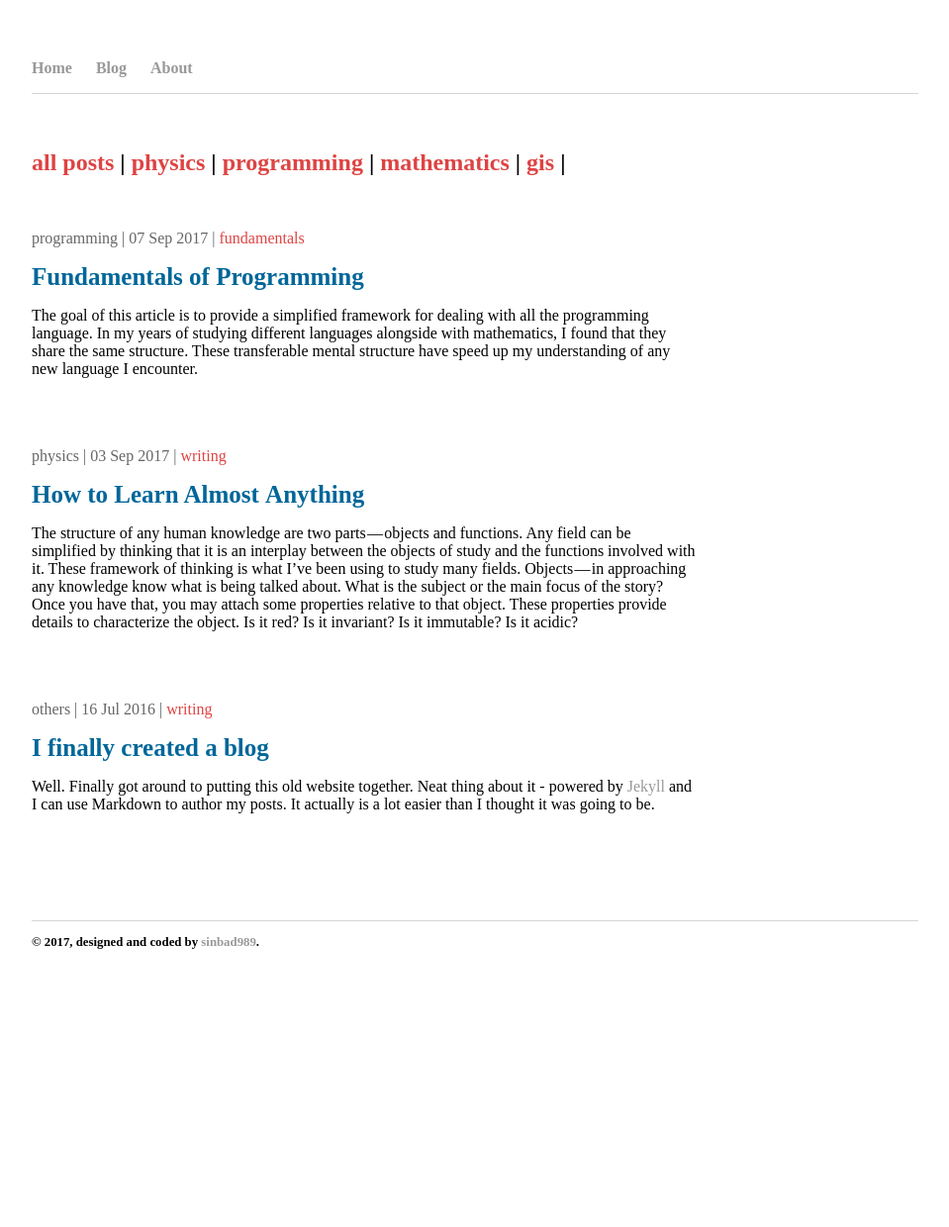
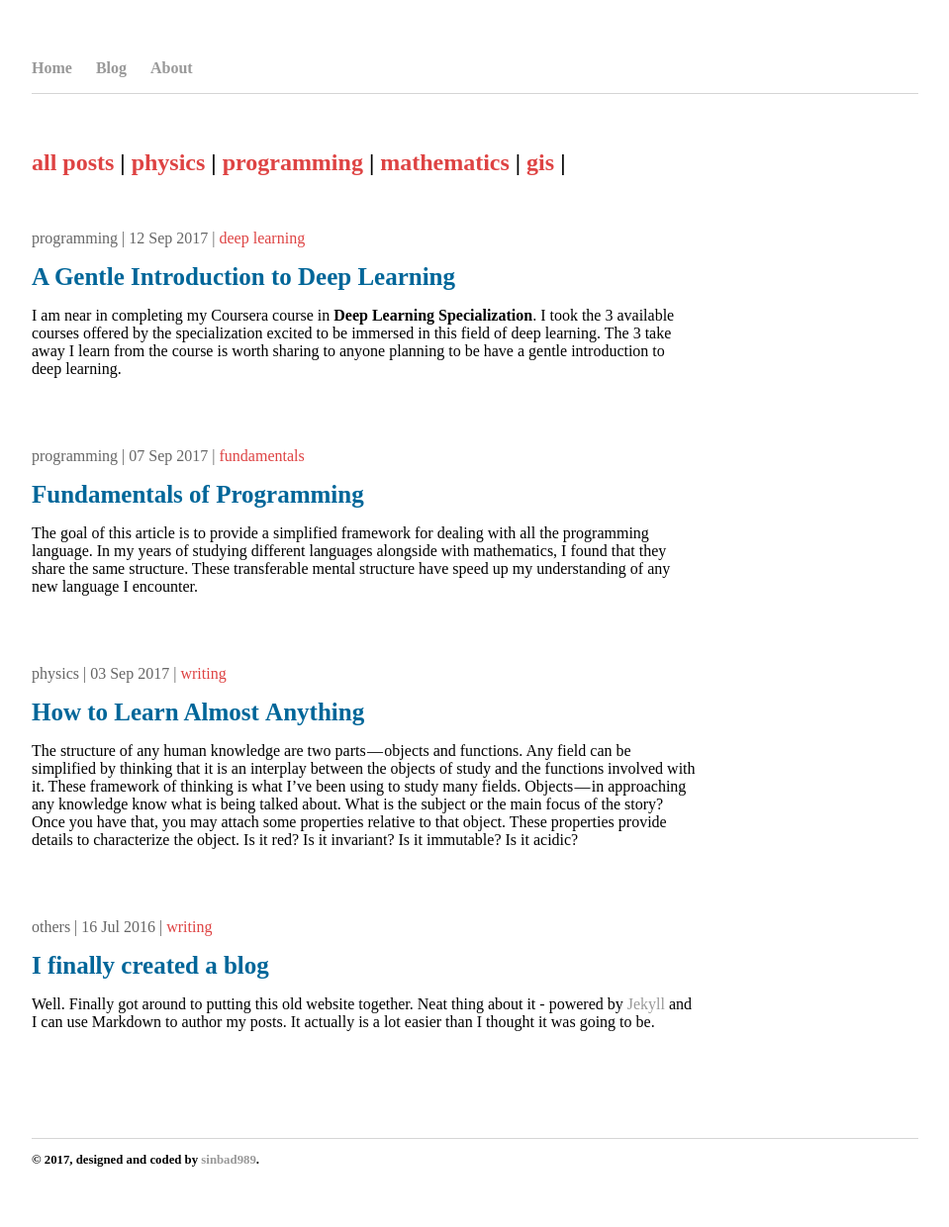
Before and after one commit to sinbad989/sinbad989.github.io, a Jekyll site: the page built from blog/index.html, in a window 1280 px wide. Shown: the whole page at 99% size, without its empty margins (160-1119 px from the left). Built offline with Jekyll 4.4.1, drawn with Linux system fonts in a browser that asks for light colours; some web fonts are replaced; before the commit the page ends 1020 px from its top, so only the background shows below that.

Commit message:
added a post

```diff
--- a/_layouts/default.html
+++ b/_layouts/default.html
@@ -5,7 +5,7 @@
 			<!-- link to main stylesheet -->
 			<link rel="stylesheet" type="text/css" href="/css/main.css">
 			<link href="https://fonts.googleapis.com/css?family=Droid+Serif" rel="stylesheet">
-			<link rel="shortcut icon" href="/assets/favicon.ico" type="image/x-icon" />
+			<!--<link rel="shortcut icon" href="/assets/favicon.ico" type="image/x-icon" />-->
 		</head>
 		<body>
 			<nav class="header">
--- /dev/null
+++ b/_posts/2017-09-12-deep-learning-coursera.md
@@ -0,0 +1,9 @@
+---
+layout: post
+title: "A Gentle Introduction to Deep Learning"
+date: 2017-09-12
+category: programming
+tag: deep learning
+---
+
+I am near in completing my Coursera course in **Deep Learning Specialization**. I took the 3 available courses offered by the specialization excited to be immersed in this field of deep learning. The 3 take away I learn from the course is worth sharing to anyone planning to be have a gentle introduction to deep learning.
```
